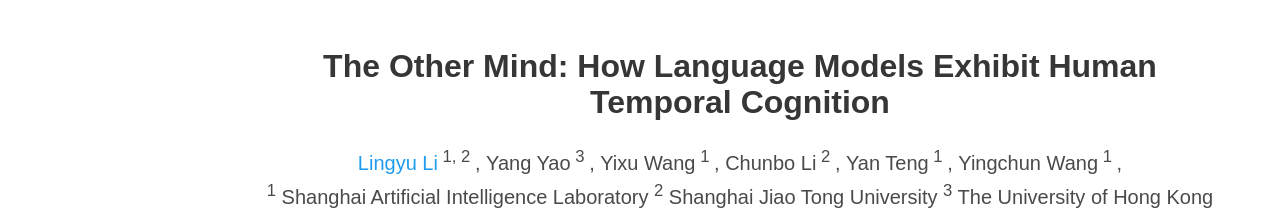
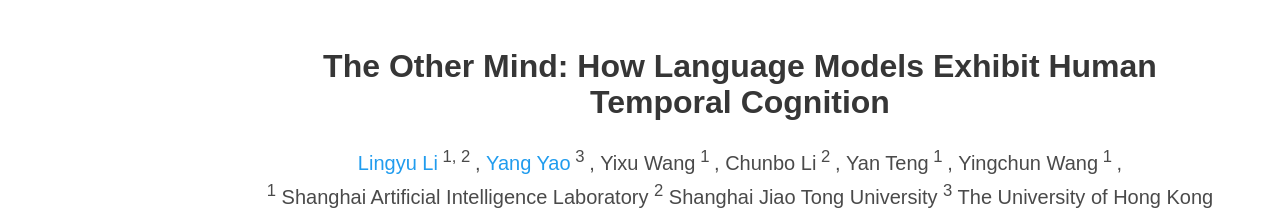
Before and after one commit to TheOtherMind/TheOtherMind.github.io, a plain HTML site: page index.html in a window 1280 px wide. Shown: the top 214 px of the page. Drawn offline with nearby package versions, Linux system fonts and the light colour scheme; some icons are missing; a web font is replaced by a local one.

Commit message:
update-m

```diff
--- a/index.html
+++ b/index.html
@@ -148,7 +148,7 @@
               <span class="author-block">
                 <a href="https://lingyuli-cogs.github.io" target="_blank">Lingyu Li</a><sup> 1, 2 </sup>,</span>
                 <span class="author-block">
-                  Yang Yao<sup> 3 </sup>,</span>
+                  <a href="https://evigbyen.github.io" target="_blank">Yang Yao</a><sup> 3 </sup>,</span>
                   <span class="author-block">
                     Yixu Wang<sup> 1 </sup>,</span>
                     <span class="author-block">
```
